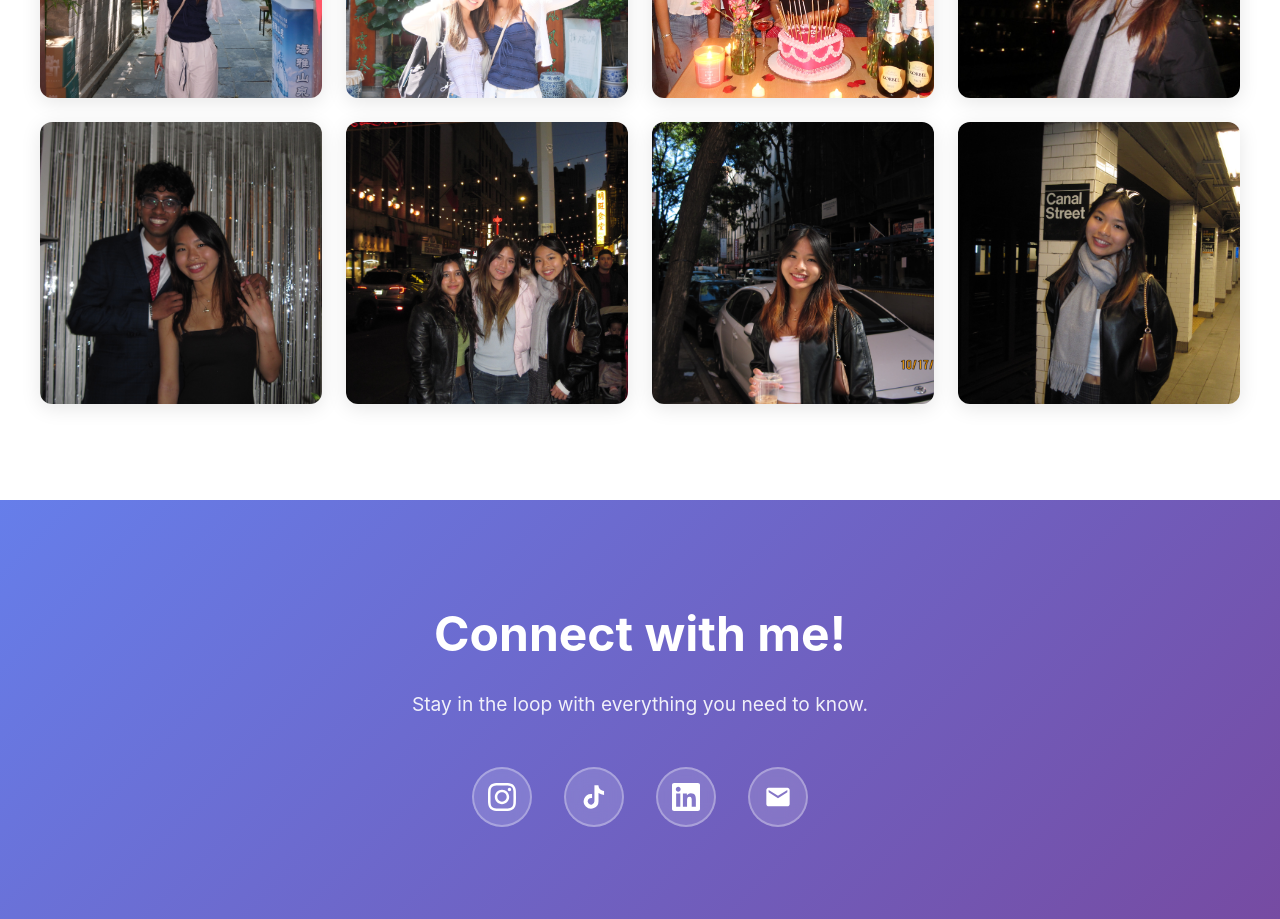
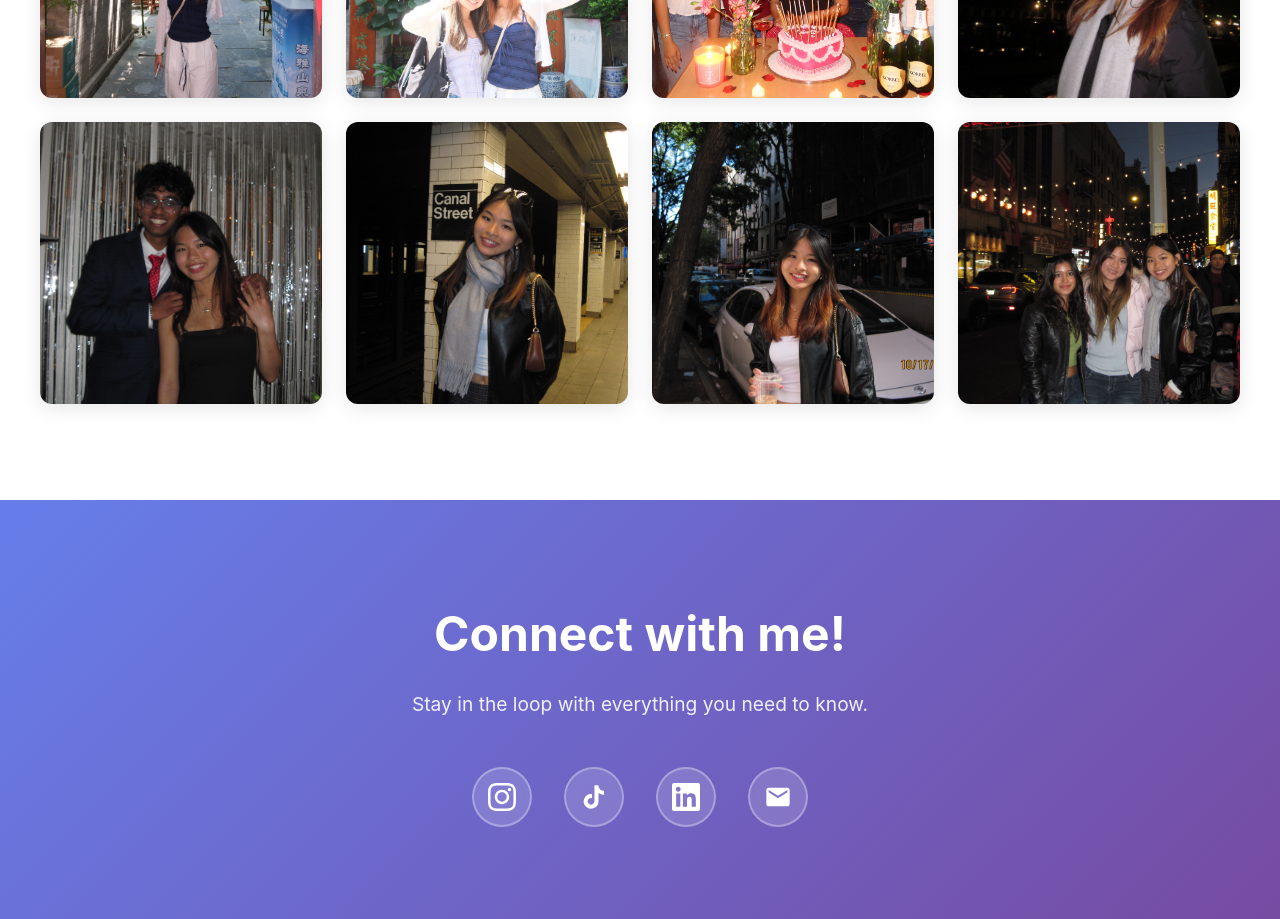
Before and after one commit to nicolette88888888-art/Nicolette-Portfolio, a Next.js app: page / in a window 1280 px wide. Shown: the part 3000-3919 px from the top of the page. Built offline with nearby package versions, Linux system fonts and the light colour scheme.

Commit message:
chore: reorder gallery images

```diff
--- a/app/page.tsx
+++ b/app/page.tsx
@@ -10,9 +10,9 @@ const AVAILABLE_IMAGES = [
   '/images/IMG_1359.JPG',
   '/images/IMG_6987.JPG',
   '/images/IMG_7771.JPG',
+  '/images/IMG_7847.JPG',
+  '/images/IMG_7814.JPG',
   '/images/IMG_7841.JPG',
-  '/images/IMG_7814.JPG',
-  '/images/IMG_7847.JPG',
 ]
 
 // Bubble component with physics and collision detection
```
